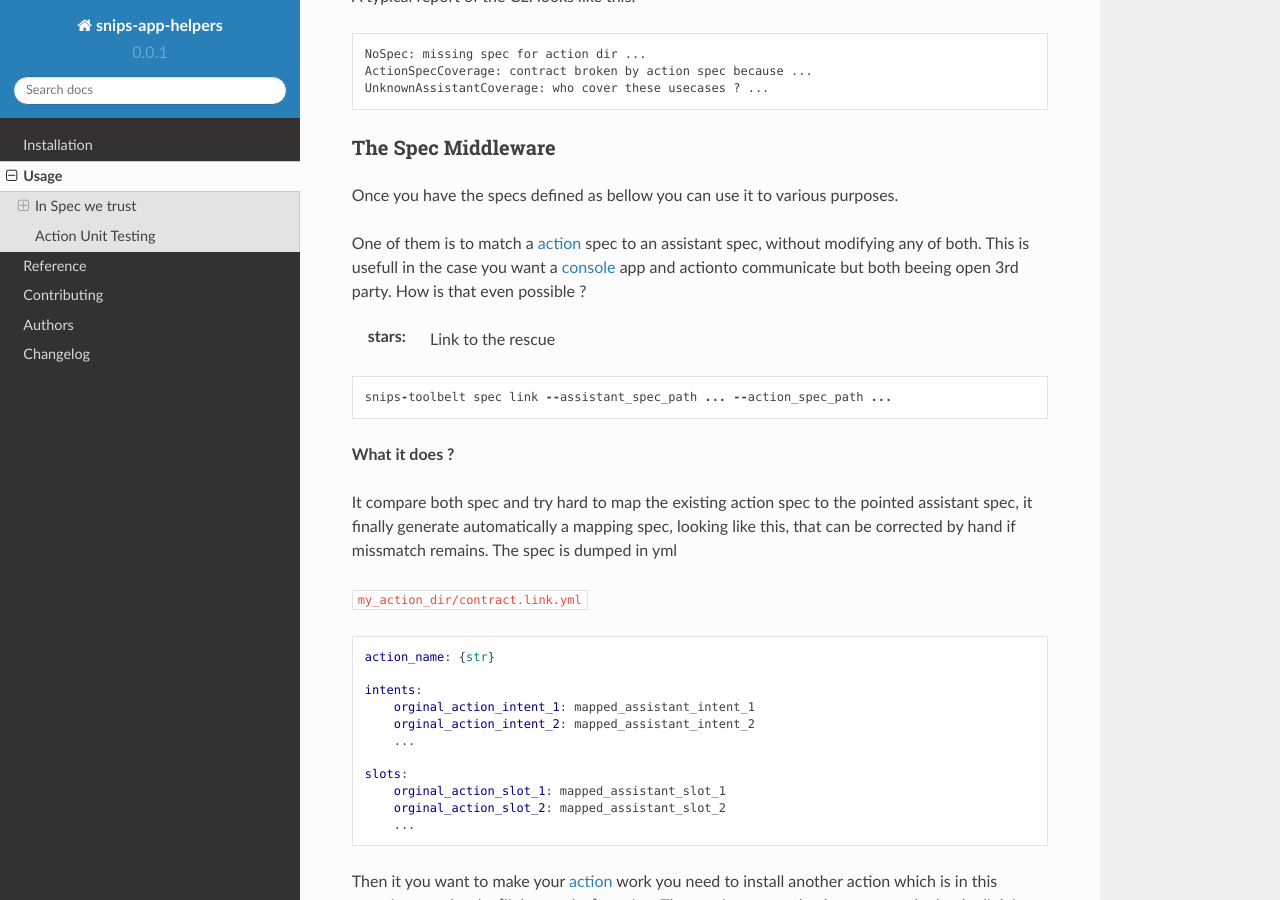
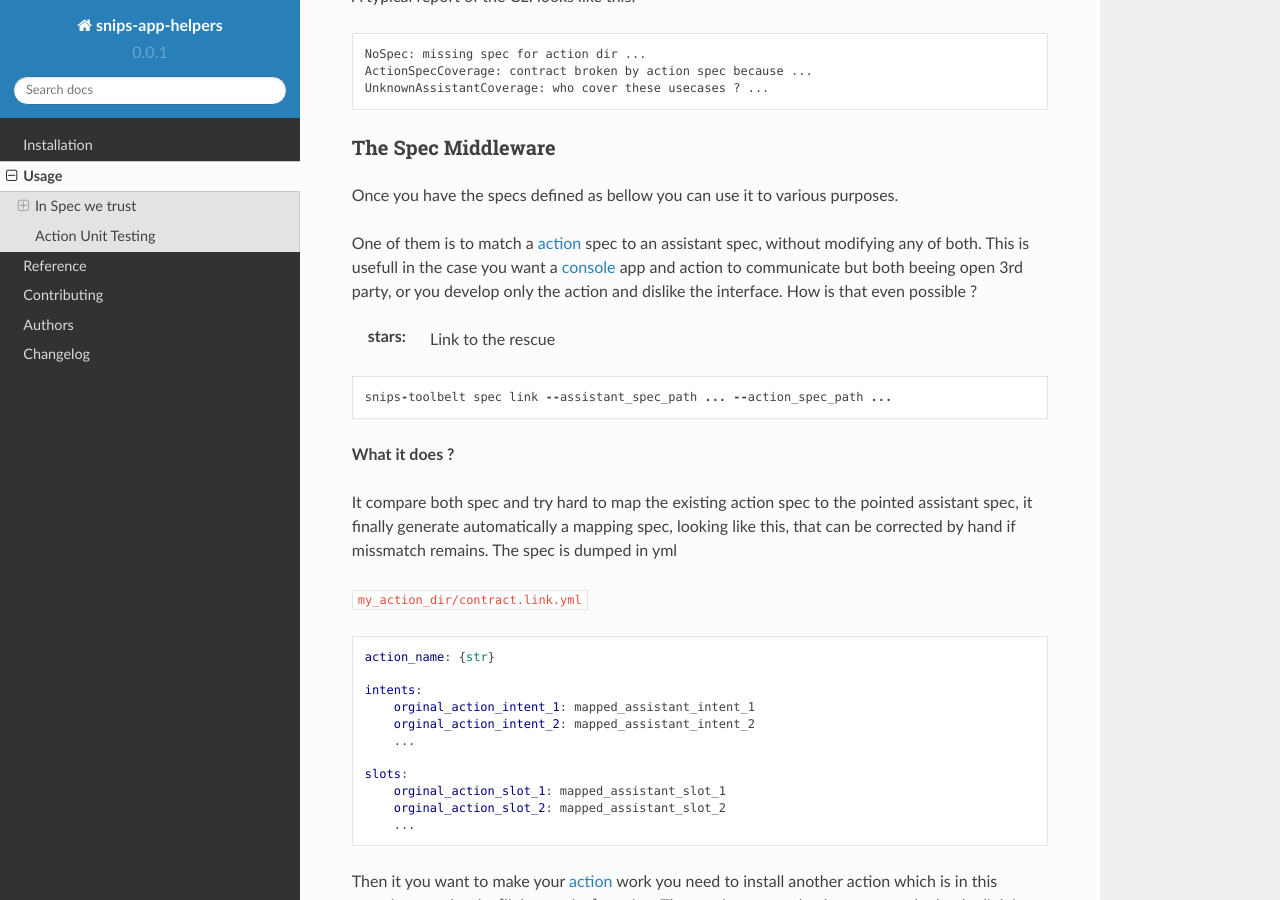
Before and after one commit to DreamerMind/snips-app-helpers, a Sphinx documentation site: the page built from docs/usage.rst, in a window 1280 px wide and 900 px high, scrolled down 1195 px. Built offline with Sphinx 7.4.7 and the Read the Docs theme 2.0.0, drawn with Linux system fonts in a browser that asks for light colours.

Commit message:
fix: add more usecase for MiddleWare

```diff
--- a/docs/usage.rst
+++ b/docs/usage.rst
@@ -73,7 +73,8 @@
 
 One of them is to match a action_ spec to an assistant spec, without modifying
 any of both. This is usefull in the case you want a console_ app
-and actionto communicate but both beeing open 3rd party. How is that even possible ?
+and action to communicate but both beeing open 3rd party, or you develop only the
+action and dislike the interface. How is that even possible ?
 
 :stars: Link to the rescue
 
```
